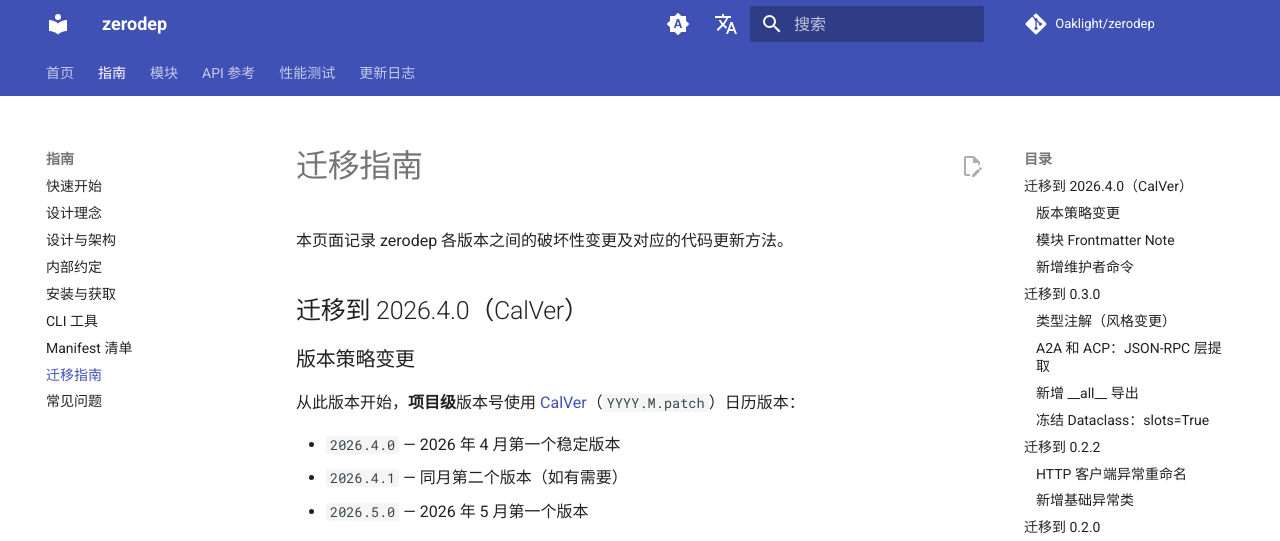
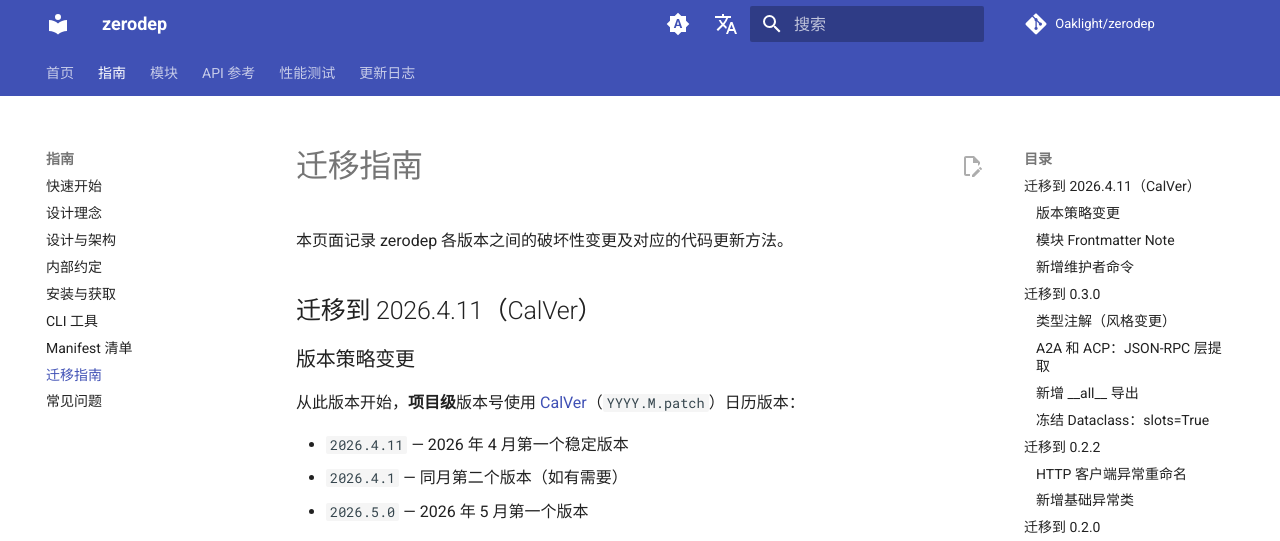
Before and after one commit to Oaklight/zerodep, an MkDocs documentation site: the page built from docs/guide/migration.md, in a window 1280 px wide and 900 px high. Shown: the top 541 px of the window. Built offline with MkDocs 1.6.1 and Material for MkDocs 9.7.7, drawn with Linux system fonts in a browser that asks for light colours; comment, search, counter and statistics services are not loaded.

Commit message:
fix: 修正 CalVer 为 2026.4.11

```diff
--- a/docs/changelog.md
+++ b/docs/changelog.md
@@ -6,7 +6,7 @@
 
 ## [未发布]
 
-## [2026.4.0] - 2026-04-11
+## [2026.4.11] - 2026-04-11
 
 ### 不兼容变更
 
--- a/docs/guide/migration.md
+++ b/docs/guide/migration.md
@@ -6,13 +6,13 @@
 
 本页面记录 zerodep 各版本之间的破坏性变更及对应的代码更新方法。
 
-## 迁移到 2026.4.0（CalVer）
+## 迁移到 2026.4.11（CalVer）
 
 ### 版本策略变更
 
 从此版本开始，**项目级**版本号使用 [CalVer](https://calver.org/)（`YYYY.M.patch`）日历版本：
 
-- `2026.4.0` — 2026 年 4 月第一个稳定版本
+- `2026.4.11` — 2026 年 4 月第一个稳定版本
 - `2026.4.1` — 同月第二个版本（如有需要）
 - `2026.5.0` — 2026 年 5 月第一个版本
 
```
Also changed, not shown: docs/guide/cli.md (+1 -1 lines).
